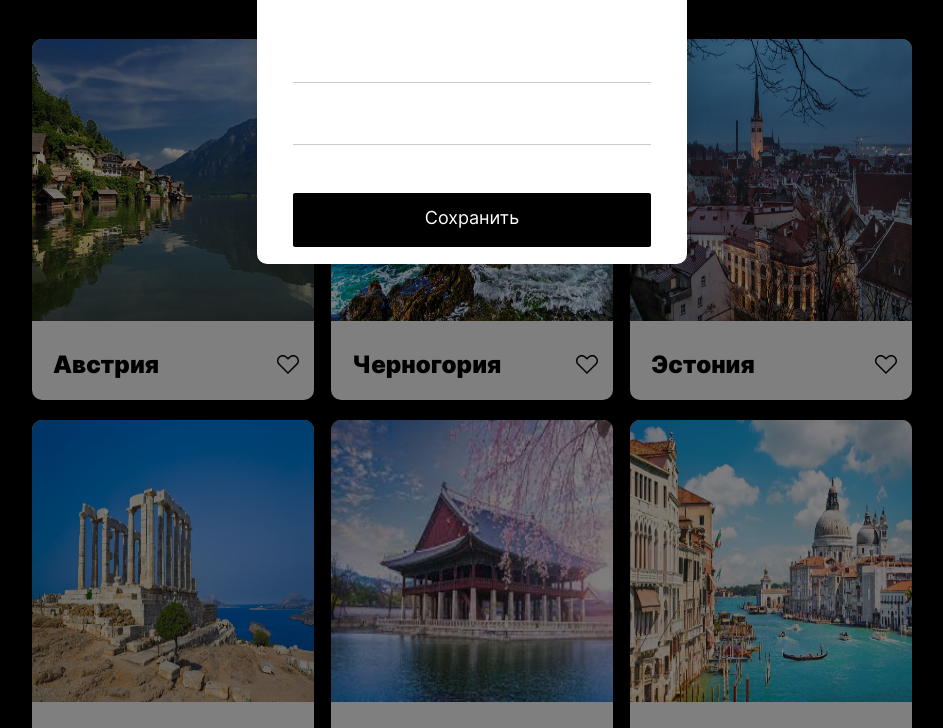
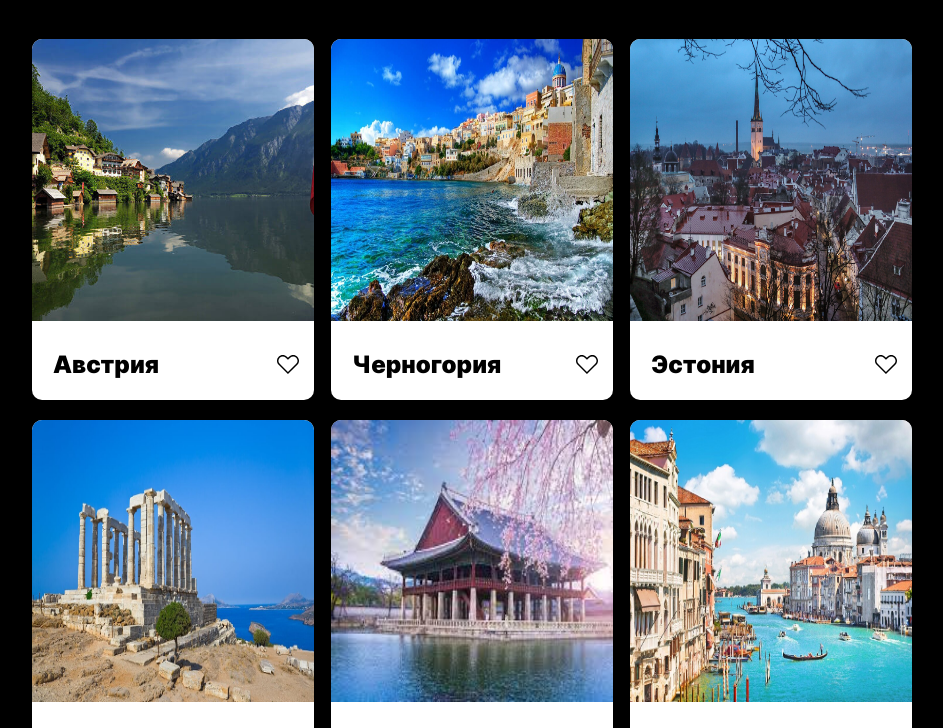
Before and after one commit to dnakn/mesto-project, a plain HTML site: page index.html in a window 1280 px wide. Shown: the part 301-1029 px from the top of the page, without its empty margins (168-1111 px from the left). Drawn offline with Linux system fonts and the light colour scheme.

Commit message:
Убрала модификатор opened у модального окна

```diff
--- a/index.html
+++ b/index.html
@@ -10,7 +10,7 @@
 
   <body>
     <div class="page">
-      <section class="popup popup_opened">
+      <section class="popup popup">
         <div class="popup__container">
           <button
             type="button"
```
